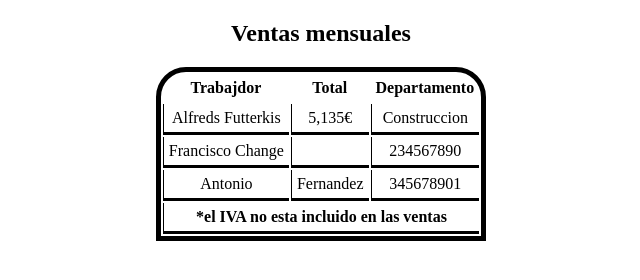
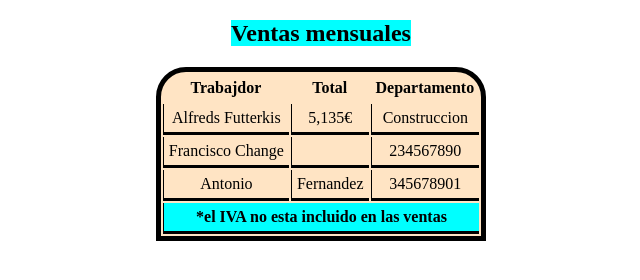
Before and after one commit to Yasminebahaji/HTML01, a plain HTML site: page ejer7/index7.html in a window 1280 px wide. Shown: the whole page, without its empty margins (319-959 px from the left). Drawn offline with Linux system fonts and the light colour scheme.

Commit message:
cambios de estilos de tabla

```diff
--- a/ejer7/index7.html
+++ b/ejer7/index7.html
@@ -8,7 +8,7 @@
     <link rel="stylesheet" href="style.css">
 </head>
 <body>
-    <h2><strong>Ventas mensuales</strong></h2>
+    <h2><span><strong>Ventas mensuales</strong></span></h2>
     <table>
 
         <tr>
@@ -23,8 +23,8 @@
         <tr>
            <td>Antonio</td><td>Fernandez</td><td>345678901</td>
         </tr>
-        <tr>
-            <td colspan="3"><strong>*el IVA no esta incluido en las ventas</strong> </td>
+        <tr >
+            <td class="a" colspan="3"><strong>*el IVA no esta incluido en las ventas</strong> </td>
         </tr>
      </table>
 
--- a/ejer7/style.css
+++ b/ejer7/style.css
@@ -8,6 +8,7 @@ table {
     border: 5px solid black;
     border-top-left-radius: 30px;
     border-top-right-radius:30px ;
+    background-color:bisque;
 }
 
 td {
@@ -24,7 +25,11 @@ th {
     border-bottom: 0px ;
     border-left: 0px ;
 }
-h2{
+span{
     text-align: center;
+    background-color: aqua;
 
 }
+td.a{
+    background-color: aqua;
+}
```
